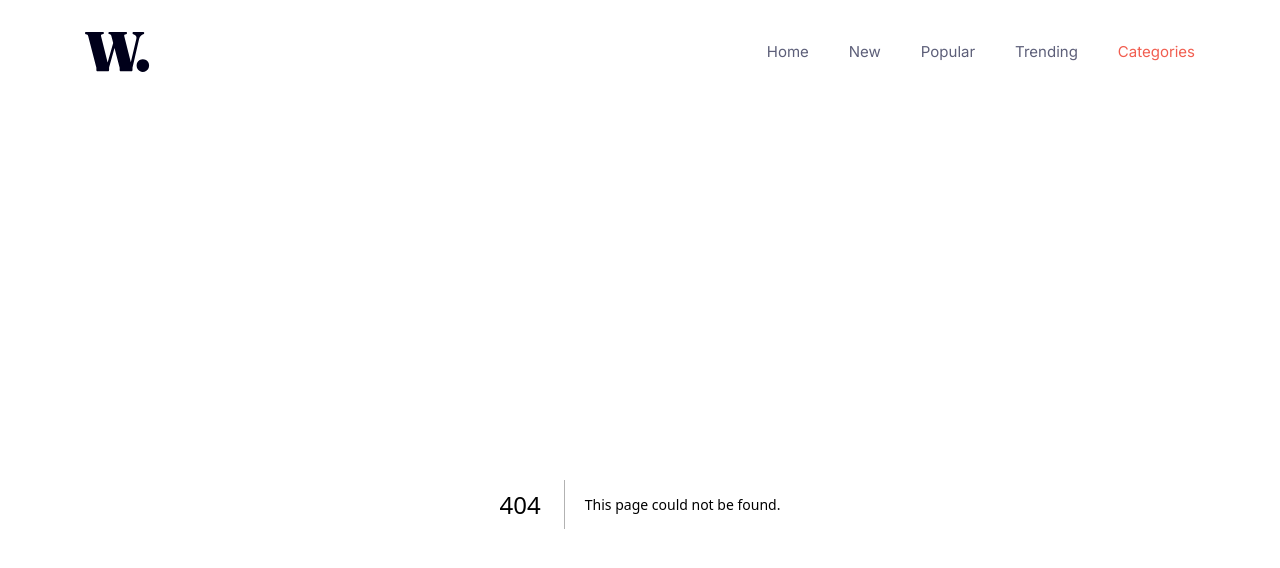
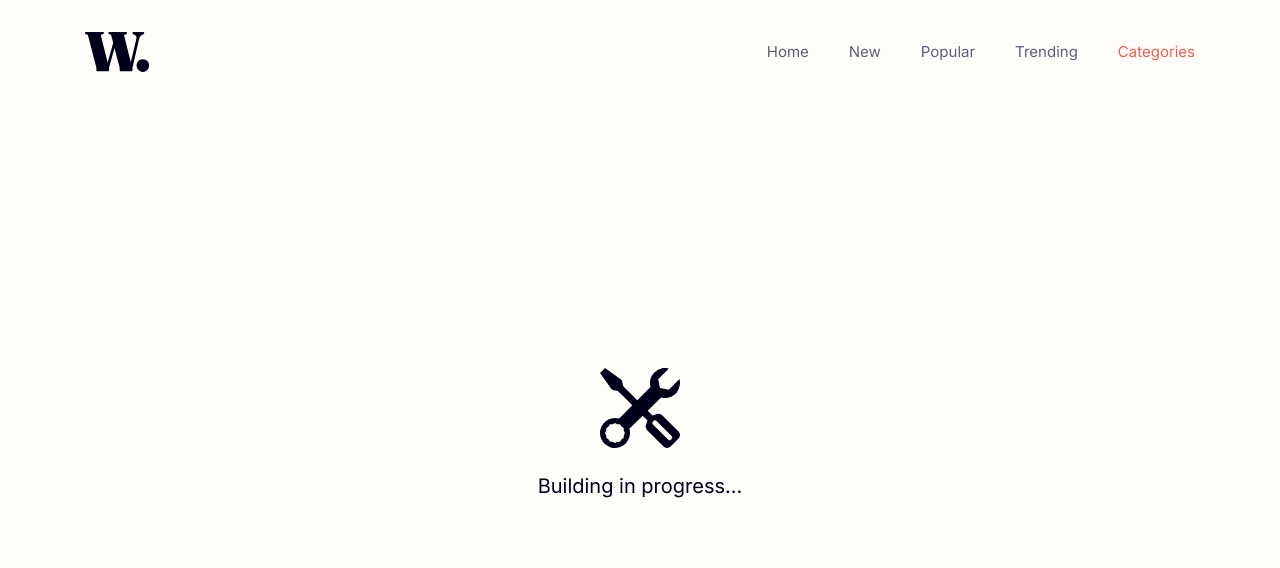
Before and after one commit to Axda-Web/fem__news-homepage, a Next.js app: page /categories in a window 1280 px wide. Before the commit this address had no page. Shown: the top 568 px of the page. Built offline with nearby package versions, Linux system fonts and the light colour scheme.

Commit message:
BE Dashboar: Add loading UI for all pages

```diff
--- /dev/null
+++ b/app/categories/loading.tsx
@@ -0,0 +1,9 @@
+import Loader from "../components/loader";
+
+export default function Loading() {
+  return (
+    <div className="flex flex-col items-center mt-[33vh]">
+      <Loader />
+    </div>
+  );
+}
--- /dev/null
+++ b/app/categories/page.tsx
@@ -0,0 +1,18 @@
+import { BsTools } from "react-icons/bs";
+
+export const metadata = {
+  title: "W. | Categories",
+  description: "Building in progress",
+};
+
+const CategoriesPage = () => {
+  return (
+    <div className="flex flex-col items-center mt-[33vh] gap-y-6">
+      <BsTools className="h-20 w-20 text-neutral--very-dark-blue" />
+      <div className="text-xl font-normal text-neutral--very-dark-blue">
+        Building in progress...
+      </div>
+    </div>
+  );
+};
+export default CategoriesPage;
--- /dev/null
+++ b/app/components/loader/Loader.tsx
@@ -0,0 +1,4 @@
+const Loader = () => {
+  return <span className="loader"></span>;
+};
+export default Loader;
--- /dev/null
+++ b/app/components/loader/index.ts
@@ -0,0 +1 @@
+export { default } from "./Loader";
--- a/app/globals.css
+++ b/app/globals.css
@@ -11,3 +11,50 @@ body {
 p {
   @apply text-neutral--dark-grayish-blue;
 }
+
+@layer components {
+  .loader {
+    width: 48px;
+    height: 48px;
+    border: 5px solid hsl(5, 85%, 63%);
+    border-radius: 50%;
+    display: inline-block;
+    box-sizing: border-box;
+    position: relative;
+    animation: pulse 1s linear infinite;
+  }
+  .loader:after {
+    content: "";
+    position: absolute;
+    width: 48px;
+    height: 48px;
+    border: 5px solid hsl(5, 85%, 63%);
+    border-radius: 50%;
+    display: inline-block;
+    box-sizing: border-box;
+    left: 50%;
+    top: 50%;
+    transform: translate(-50%, -50%);
+    animation: scaleUp 1s linear infinite;
+  }
+
+  @keyframes scaleUp {
+    0% {
+      transform: translate(-50%, -50%) scale(0);
+    }
+    60%,
+    100% {
+      transform: translate(-50%, -50%) scale(1);
+    }
+  }
+  @keyframes pulse {
+    0%,
+    60%,
+    100% {
+      transform: scale(1);
+    }
+    80% {
+      transform: scale(1.2);
+    }
+  }
+}
--- /dev/null
+++ b/app/new/loading.tsx
@@ -0,0 +1,9 @@
+import Loader from "../components/loader";
+
+export default function Loading() {
+  return (
+    <div className="flex flex-col items-center mt-[33vh]">
+      <Loader />
+    </div>
+  );
+}
--- /dev/null
+++ b/app/popular/loading.tsx
@@ -0,0 +1,9 @@
+import Loader from "../components/loader";
+
+export default function Loading() {
+  return (
+    <div className="flex flex-col items-center mt-[33vh]">
+      <Loader />
+    </div>
+  );
+}
--- /dev/null
+++ b/app/posts/[postid]/loading.tsx
@@ -0,0 +1,9 @@
+import Loader from "../components/loader";
+
+export default function Loading() {
+  return (
+    <div className="flex flex-col items-center mt-[33vh]">
+      <Loader />
+    </div>
+  );
+}
--- /dev/null
+++ b/app/trending/loading.tsx
@@ -0,0 +1,9 @@
+import Loader from "../components/loader";
+
+export default function Loading() {
+  return (
+    <div className="flex flex-col items-center mt-[33vh]">
+      <Loader />
+    </div>
+  );
+}
```
